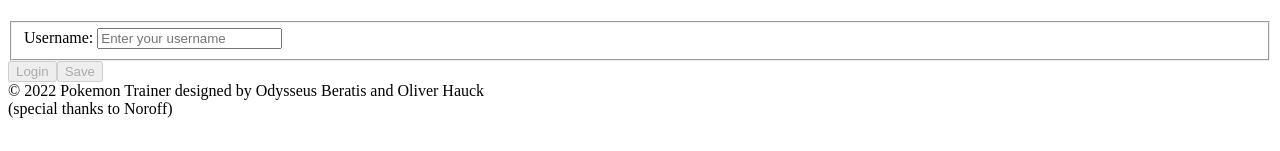
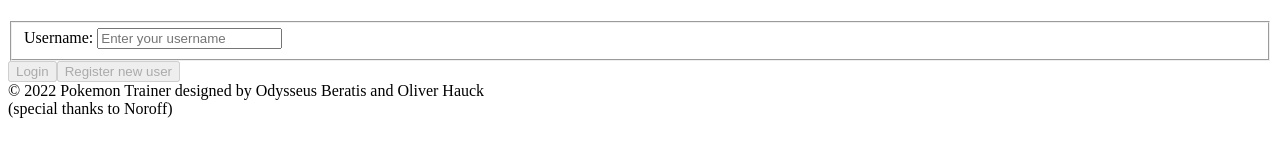
Before and after one commit to Tranquillo1811/ob-oh-Pokemon-Trainer, an Angular app: page /login in a window 1280 px wide. Shown: the part 157-308 px from the top of the page. Built offline with nearby package versions, Linux system fonts and the light colour scheme.

Commit message:
FIX: changes IF conditions in OnSaveClick and adds setting of variable username with form data

```diff
--- a/src/app/pages/landing-page/landing-page.page.html
+++ b/src/app/pages/landing-page/landing-page.page.html
@@ -4,11 +4,14 @@
         <fieldset>
             <label>Username: </label>
             <input type="text"
-            ngModel #username="ngModel" required
+            ngModel
+            name="username"
+            #username="ngModel"
+            required
             [ngClass]="{ 'is-valid': username.valid, 'is-invalid': (username.invalid && (username.dirty || username.touched)) }"
             minlength="3"
             maxlength="15"
-            placeholder="Enter your username" id="username" name="username"/>
+            placeholder="Enter your username" />
         </fieldset>
 
         <div id="usernameErrors" *ngIf="username">
@@ -22,8 +25,18 @@
               </div>
         </div>
 
-        <button type="button" (click)="onLoginClick()" [disabled]="registerForm.invalid">Login</button>
-        <button type="button" (click)="onSaveClick()" [disabled]="registerForm.invalid">Save</button>
+        <button
+            type="button"
+            (click)="onLoginClick()"
+            [disabled]="registerForm.invalid">
+            Login
+        </button>
+        <button
+            type="button"
+            (click)="onSaveClick(registerForm)"
+            [disabled]="registerForm.invalid">
+            Register new user
+        </button>
     </form>
 </main>
 
--- a/src/app/pages/landing-page/landing-page.page.ts
+++ b/src/app/pages/landing-page/landing-page.page.ts
@@ -7,6 +7,7 @@
 import { environment } from '../../../environments/environment'
 import { TrainerPagePage } from '../trainer-page/trainer-page.page';
 import { RegisterService } from 'src/app/services/register.service';
+import { NgForm } from '@angular/forms';
 
 const {pokemonSessionKeyUser} = environment;
 
@@ -57,11 +58,12 @@
     this.loginService.login(this.username);
   }
 
-  public onSaveClick(): any {
-    if (this.trainer !== null && this.trainer !== undefined){
+  public onSaveClick(form: NgForm): any {
+    this.username = form.value.username;
+    if (this.trainer === null || this.trainer === undefined){
       localStorage.setItem(pokemonSessionKeyUser, this.asJSON(this.trainer));
 
-
+      console.log(`registering new user: ${this.username}`);
       this.registerService.register(this.username)
         .subscribe({
           next: (response: any) => {
```
